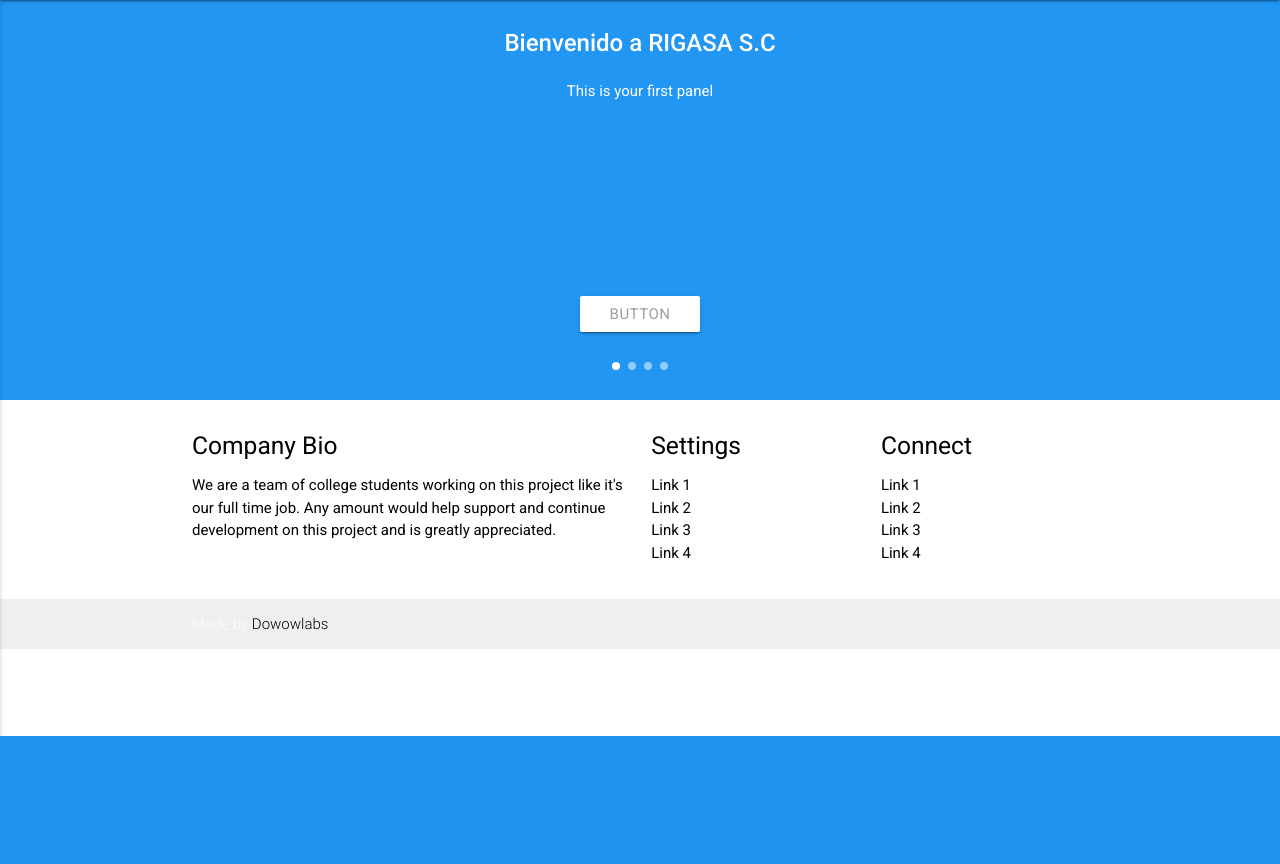
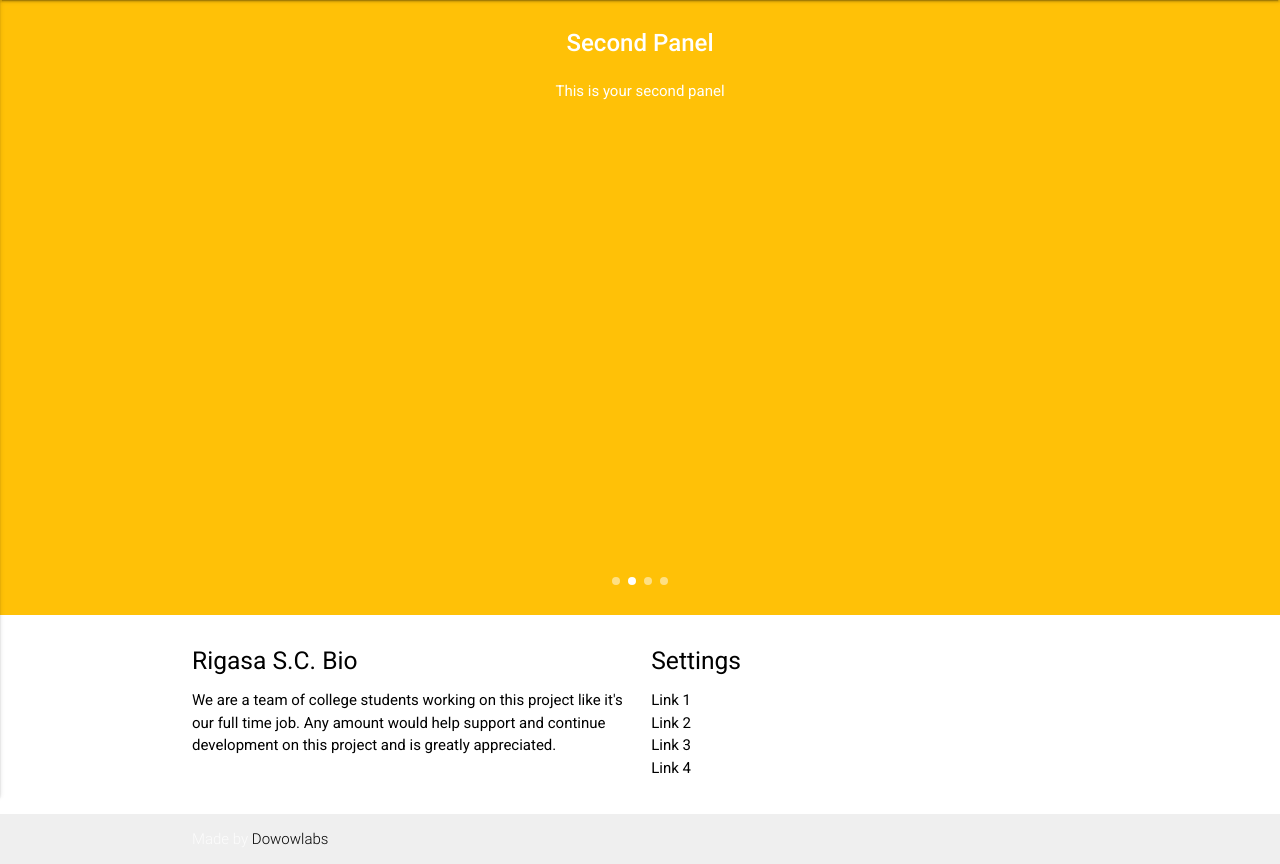
Before and after one commit to HugoGtz/sistemacontabl3, a CodeIgniter app: page /database/ in a window 1280 px wide. Shown: the part 64-928 px from the top of the page. Before the commit the page ends 800 px from the top, so only its background shows below. Run offline with CodeIgniter, Linux system fonts and the light colour scheme; some libraries are stand-ins or nearby versions.

Commit message:
slider automatico principal

```diff
--- a/SistemaContabl3/application/views/footer.php
+++ b/SistemaContabl3/application/views/footer.php
@@ -1,8 +1,9 @@
   <footer class="page-footer white " >
+
     <div class="container">
       <div class="row">
         <div class="col l6 s12">
-          <h5 class="black-text">Company Bio</h5>
+          <h5 class="black-text">Rigasa S.C. Bio</h5>
           <p class="black-text text-lighten-4">We are a team of college students working on this project like it's our full time job. Any amount would help support and continue development on this project and is greatly appreciated.</p>
 
 
@@ -17,12 +18,9 @@
           </ul>
         </div>
         <div class="col l3 s12">
-          <h5 class="black-text">Connect</h5>
-          <ul>
-            <li><a class="black-text" href="#!">Link 1</a></li>
-            <li><a class="black-text" href="#!">Link 2</a></li>
-            <li><a class="black-text" href="#!">Link 3</a></li>
-            <li><a class="black-text" href="#!">Link 4</a></li>
+          <h5>Redes Sociales</h5>
+          <ul style="padding-top: 15px">
+            <li><a class="socicon-facebook" href="https://www.facebook.com/"></a></li>
           </ul>
         </div>
       </div>
--- a/SistemaContabl3/application/views/header.php
+++ b/SistemaContabl3/application/views/header.php
@@ -18,6 +18,11 @@
   <meta name="viewport" content="width=device-width, initial-scale=1.0"/>
   <link href="https://fonts.googleapis.com/icon?family=Material+Icons" rel="stylesheet">
 
+  <!-- Socicon -->
+  <link href="https://file.myfontastic.com/n6vo44Re5QaWo8oCKShBs7/icons.css" rel="stylesheet">
+
+
+  <link rel="stylesheet" href="css/imgs.css" type="text/css" />
 </head>
 <style type="text/css">
   html{
--- a/SistemaContabl3/application/views/index.php
+++ b/SistemaContabl3/application/views/index.php
@@ -1,9 +1,7 @@
-<div class="carousel carousel-slider center" data-indicators="true">
-    <div class="carousel-fixed-item center">
-      <a class="btn waves-effect white grey-text darken-text-2">button</a>
-    </div>
-    <div class="carousel-item blue white-text" href="#one!">
-      <h2>Bienvenido a RIGASA S.C</h2>
+<div class="carousel carousel-slider center " style="min-height:615px" data-indicators="true">
+
+    <div class="carousel-item imgs1 white-text " href="#one!">
+      <h2 >First Panel</h2>
       <p class="white-text">This is your first panel</p>
     </div>
     <div class="carousel-item amber white-text" href="#two!">
@@ -20,5 +18,9 @@
     </div>
   </div>
   <script type="text/javascript" >
-    $('.carousel.carousel-slider').carousel({fullWidth: true});
+    $('.carousel.carousel-slider').carousel({fullWidth: true, padding:200},setTimeout(autoplay, 4500));
+  function autoplay() {
+    $('.carousel').carousel('next');
+    setTimeout(autoplay, 6000);
+}
   </script>
--- /dev/null
+++ b/SistemaContabl3/css/imgs.css
@@ -0,0 +1,16 @@
+.imgs1{
+    background: url("../img/1.jpg");
+    background-size:100% 100%;
+}
+.imgs2{
+    background: url("../img/1.jpg");
+    background-size:100% 100%;
+}
+.imgs3{
+    background: url("../img/1.jpg");
+    background-size:100% 100%;
+}
+.imgs4{
+    background: url("../img/1.jpg");
+    background-size:100% 100%;
+}
```
Also changed, not shown: SistemaContabl3/img/1.jpg (renamed from SistemaContabl3/Img/O9ZJPE0-min.jpg).
